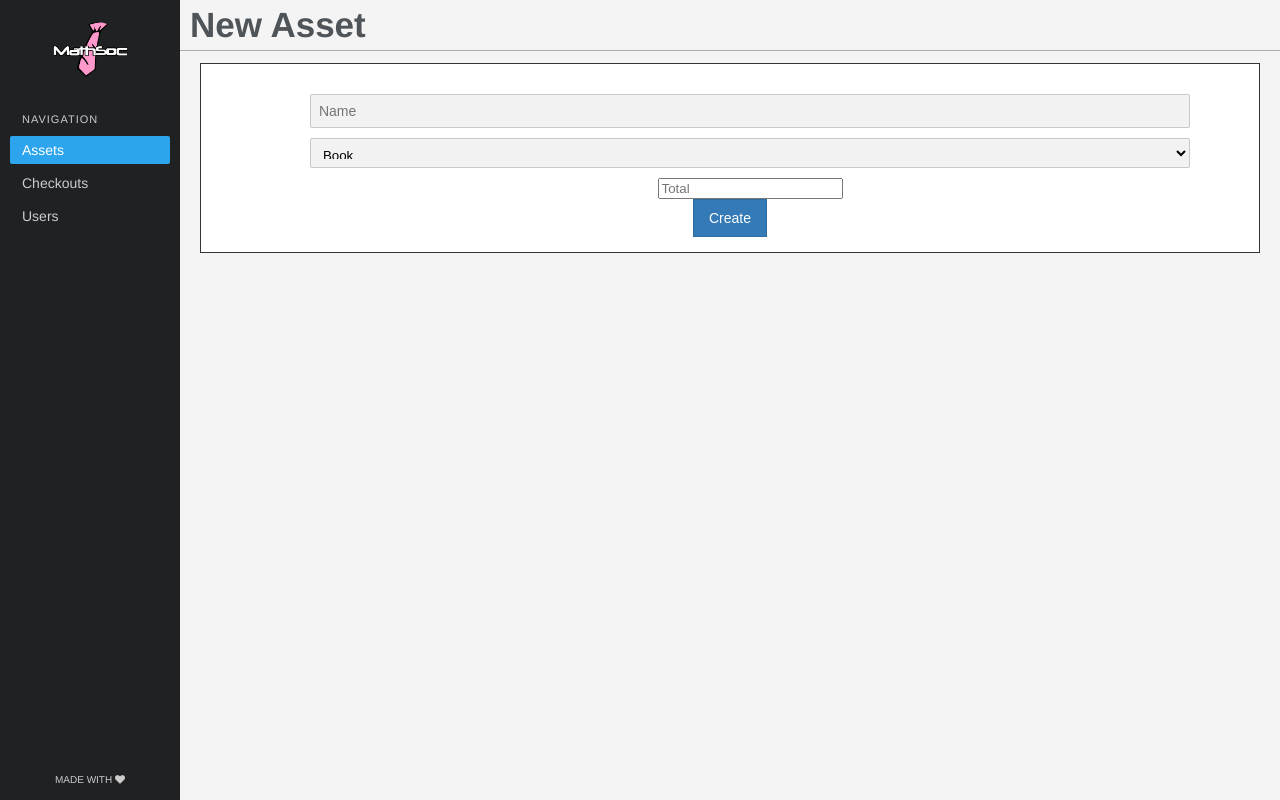
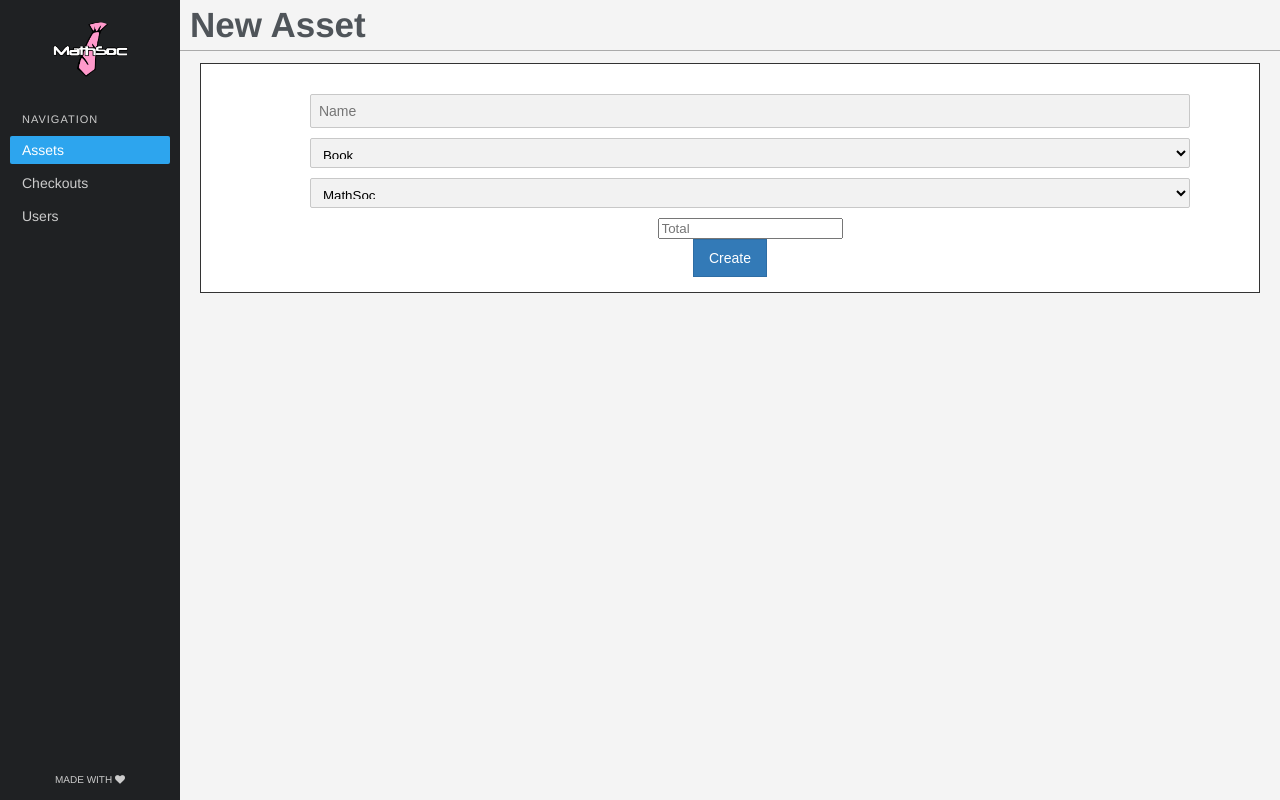
Before and after one commit to MathSoc/Checkouts-v2, a Flask app: page /assets/new in a window 1280 px wide. Run offline with Flask 2, Linux system fonts and the light colour scheme; tables that the repository leaves empty hold one stand-in row (values such as "Sample post"); some libraries are stand-ins or nearby versions.

Commit message:
Add club owner to asset models.

```diff
--- a/checkouts/forms.py
+++ b/checkouts/forms.py
@@ -16,6 +16,10 @@ class AssetForm(wtforms.Form):
     asset_type = wtforms.SelectField('Type', (
         wtforms.validators.AnyOf(dict(Asset.ASSET_TYPE).keys()),
     ), choices=Asset.ASSET_TYPE)
+
+    owner = wtforms.SelectField('Club Owner', (
+        wtforms.validators.AnyOf(dict(Asset.OWNER_TYPE).keys()),
+    ), choices=Asset.OWNER_TYPE)
 
     created = wtforms.HiddenField('Created')
 
--- a/checkouts/models.py
+++ b/checkouts/models.py
@@ -67,9 +67,15 @@ class Asset(db.Model):
         ('other', 'Other'),
     )
 
+    OWNER_TYPE = (
+        ('mathsoc', 'MathSoc'),
+        ('watsfic', 'Watsfic'),
+    )
+
     _id = db.Column(db.Integer, primary_key=True)
     name = db.Column(db.String(100), unique=True)
     asset_type = db.Column(ChoiceType(ASSET_TYPE))
+    owner = db.Column(ChoiceType(OWNER_TYPE))
 
     # Keeps track of how many the given asset are in total in
     # inventory.  This is different than stock, which is how many we
--- a/checkouts/static/stylesheets/checkouts.css
+++ b/checkouts/static/stylesheets/checkouts.css
@@ -6,7 +6,7 @@ body {
   width: 100%;
   height: 100%;
   color: #333;
-  font-family: 'Helvetica Neue', serif; }
+  font-family: 'Helvetica Neue', 'Arial', sans-serif; }
 
 tr {
   border: 1px solid #aaa; }
--- a/checkouts/static/stylesheets/checkouts.scss
+++ b/checkouts/static/stylesheets/checkouts.scss
@@ -16,7 +16,7 @@ body {
   width: 100%;
   height: 100%;
   color: #333;
-  font-family: 'Helvetica Neue', serif;
+  font-family: 'Helvetica Neue', 'Arial', sans-serif;
 }
 
 tr {
--- a/checkouts/templates/asset.jinja2
+++ b/checkouts/templates/asset.jinja2
@@ -25,6 +25,7 @@
     <dl>
       {{ render_field(form.name) }}
       {{ render_field(form.asset_type) }}
+      {{ render_field(form.owner) }}
       {{ render_field(form.total) }}
       {{ render_field(form.created) }}
     </dl>
--- a/checkouts/templates/assets.jinja2
+++ b/checkouts/templates/assets.jinja2
@@ -28,6 +28,7 @@ Assets
         <tr>
           <th>Name</th>
           <th>Type</th>
+          <th>Owner</th>
           <th>Stock</th>
           <th>Total</th>
         </tr>
@@ -41,6 +42,7 @@ Assets
               </a>
             </td>
             <td>{{ asset.asset_type }}</td>
+            <td>{{ asset.owner }}</td>
             <td>{{ asset.stock }}</td>
             <td>{{ asset.total }}</td>
           </tr>
--- a/checkouts/templates/checkout.jinja2
+++ b/checkouts/templates/checkout.jinja2
@@ -96,6 +96,7 @@
         <dl>
           {{ render_field(form.name) }}
           {{ render_field(form.asset_type) }}
+          {{ render_field(form.owner) }}
           {{ render_field(form.total) }}
           {{ render_field(form.created) }}
         </dl>
```
